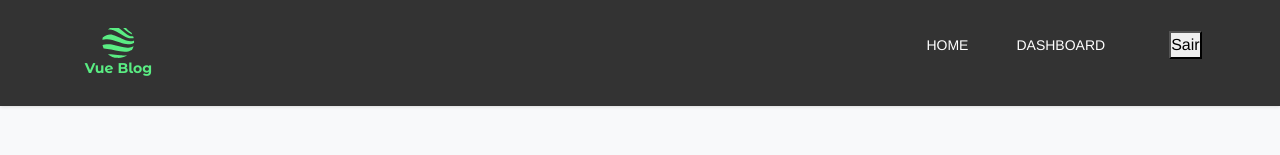
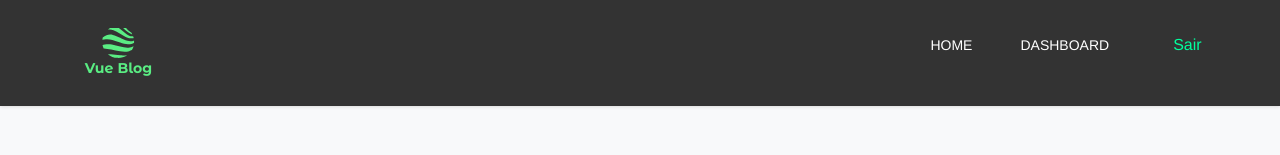
Before and after one commit to paulohmoreira/vue-blog, a Vue app: page / in a window 1280 px wide. Shown: the top 155 px of the page. Built offline with nearby package versions, Linux system fonts and the light colour scheme; no server answers; the database is empty; sample sign-in values are in the browser's storage.

Commit message:
Corrigindo CSS do link 'Sair'

```diff
--- a/src/components/NavBar.vue
+++ b/src/components/NavBar.vue
@@ -206,4 +206,9 @@
     width: 40px;
     box-shadow: 0 4px 6px -1px rgba(0, 0, 0, 0.1), 0 2px 4px -1px rgba(0, 0, 0, 0.06);
   }
+  .logout-btn {
+    background: transparent;
+    color: rgb(0, 255, 157);
+    border: none;
+  }
 </style>
```
